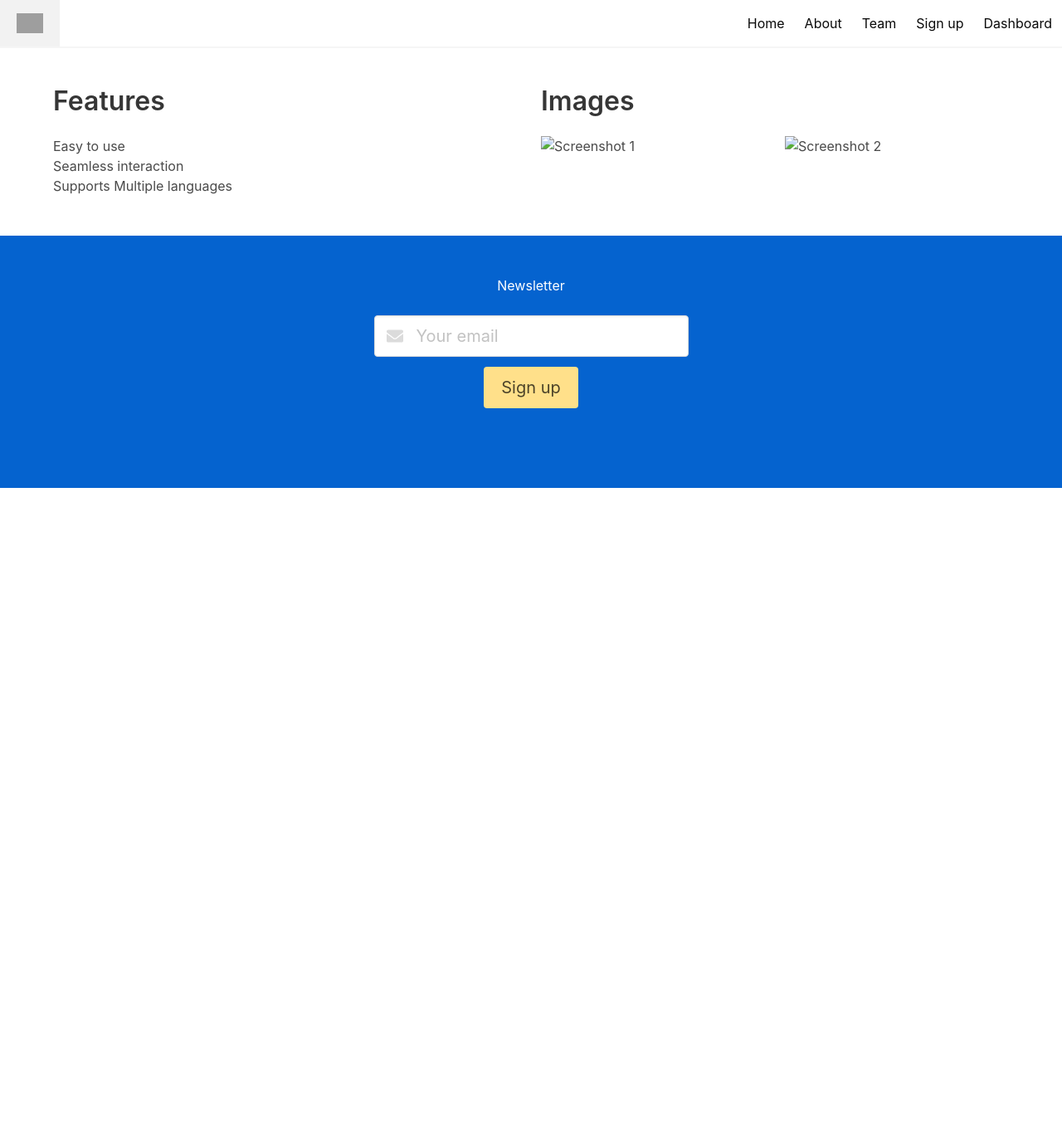
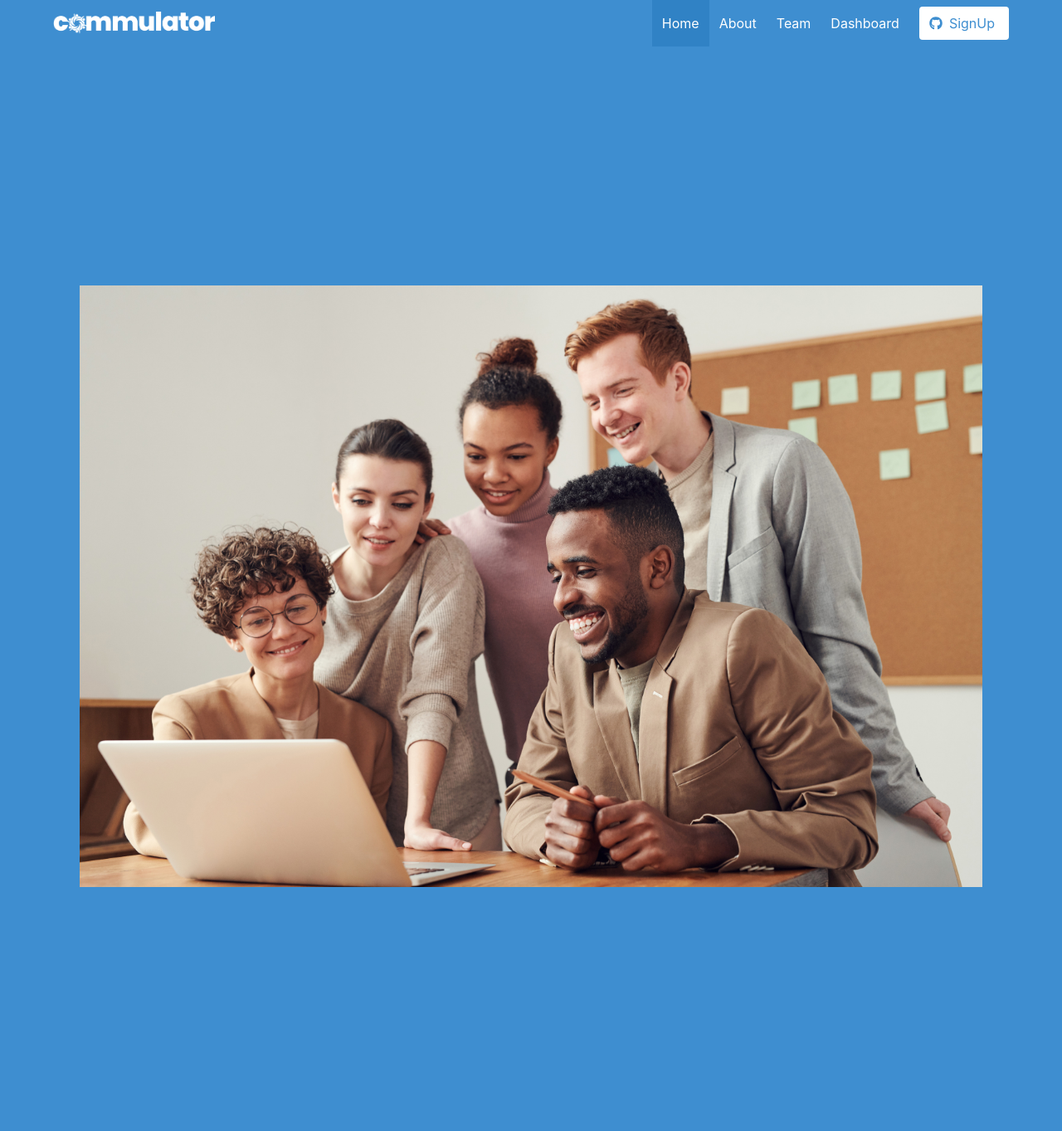
Before and after one commit to ayobamy/api, a Django app: page / in a window 1280 px wide. Shown: the whole page at 83% size. Before the commit the page ends 588 px from the top, so only its background shows below. Run offline with Django 4.2, Linux system fonts and the light colour scheme; some libraries are stand-ins or nearby versions; grey boxes are pictures that could not be loaded.

Commit message:
[update]: updated

```diff
--- a/commulator/webapp/templates/base.html
+++ b/commulator/webapp/templates/base.html
@@ -24,82 +24,58 @@
 </head>
 <body>
     {% block body %}
-    <nav class="navbar has-shadow is-white">
-        <div class="navbar-brand">
-            <a href="" class="navbar-item">
-                <img src="https://user-images.githubusercontent.com/59466195/206653664-9411d7d0-a670-4cf3-833f-331388868110.png" alt="logo-icon" style="max-height: 40px" class="py-2 px-2">
-            </a>
-            <a class="navbar-burger" id="burger">
+    <section class="hero is-info is-large">
+      <div class="hero-head">
+        <nav class="navbar">
+          <div class="container">
+            <div class="navbar-brand">
+              <a class="navbar-item">
+                <img src="{% static 'com-w.png' %}" alt="Logo">
+              </a>
+              <span id="burger" class="navbar-burger has-text-white" data-target="navbarMenuHeroB">
                 <span></span>
                 <span></span>
                 <span></span>
-            </a>
-        </div>
-        <div class="navbar-menu" id="nav-links">
-            <div class="navbar-end">
-                <a href="{% url 'commulator:base' %}" class="navbar-item">Home</a>
-                <a href="" class="navbar-item">About</a>
-                <a class="navbar-item" href="{% url 'commulator:team' %}">Team</a>
-                <a href="{% url 'commulator:signup' %}" class="navbar-item">Sign up</a>
-                <a href="{% url 'commulator:dashboard' %}" class="navbar-item">Dashboard</a>
+              </span>
             </div>
-        </div>
-    </nav>
-
-    <section class="section">
-        <div class="container">
-          <div class="columns">
-            <div class="column is-half">
-              <h3 class="title is-3">Features</h3>
-              <ul>
-                <li>Easy to use</li>
-                <li>Seamless interaction</li>
-                <li>Supports Multiple languages</li>
-              </ul>
-            </div>
-            <div class="column is-half">
-              <h3 class="title is-3">Images</h3>
-              <div class="columns">
-                <div class="column">
-                  <img src="" alt="Screenshot 1">
-                </div>
-                <div class="column">
-                  <img src="" alt="Screenshot 2">
-                </div>
+            <div id="navbarMenuHeroB" class="navbar-menu">
+              <div class="navbar-end">
+                <a class="navbar-item is-active" href="{% url 'commulator:base' %}">
+                  Home
+                </a>
+                <a class="navbar-item">
+                  About
+                </a>
+                <a class="navbar-item" href="{% url 'commulator:team' %}">
+                  Team
+                </a>
+                <a class="navbar-item" href="{% url 'commulator:dashboard' %}">
+                  Dashboard
+                </a>
+                <span class="navbar-item" href="{% url 'commulator:signup' %}">
+                  <a class="button is-info is-inverted">
+                    <span class="icon">
+                      <i class="fab fa-github"></i>
+                    </span>
+                    <span>SignUp</span>
+                  </a>
+                </span>
               </div>
             </div>
           </div>
+        </nav>
+      </div>
+
+      <div class="hero-body">
+        <div class="container has-text-centered">
+          <img src="{% static 'people.jpg' %}" alt="">
         </div>
+      </div>
     </section>
-
-    <footer class="footer" style="background-color: rgb(5, 99, 207);">
-        <div class="level">
-          <div class="level-item has-text-centered">
-            <form>
-              <div class="field">
-                <h2 class="has-text-centered has-text-white">Newsletter</h2>
-                <br>
-                <div class="control has-icons-left">
-                  <input class="input is-medium" type="email" placeholder="Your email">
-                  <span class="icon is-small is-left">
-                    <i class="fas fa-envelope"></i>
-                  </span>
-                </div>
-              </div>
-              <div class="field">
-                <div class="control">
-                  <button class="button is-warning is-medium">Sign up</button>
-                </div>
-              </div>
-            </form>
-          </div>
-        </div>
-    </footer>
-
 
     <script>
         const burgerIcon = document.querySelector('#burger');
-        const navbarMenu = document.querySelector('#nav-links');
+        const navbarMenu = document.querySelector('#navbarMenuHeroB');
 
         burgerIcon.addEventListener('click', () => {
             navbarMenu.classList.toggle('is-active');
--- a/commulator/webapp/templates/commulator/dashboard.html
+++ b/commulator/webapp/templates/commulator/dashboard.html
@@ -24,7 +24,7 @@
 </head>
 <body>
     {% block body %}
-    <a href="{% url 'commulator:dashboard' %} ">
+    <a href="{% url 'commulator:base' %} ">
         <section class="hero is-small has-background-info mb-4">
             <div class="hero-body">
             <div class="container">
```
Also changed, not shown: commulator/webapp/static/com-w.png (renamed from commulator/webapp/static/images/com-w.png), commulator/webapp/static/images/phone.jpg (deleted), commulator/webapp/static/people.jpg (renamed from commulator/webapp/static/images/people.jpg), 1 other file.
